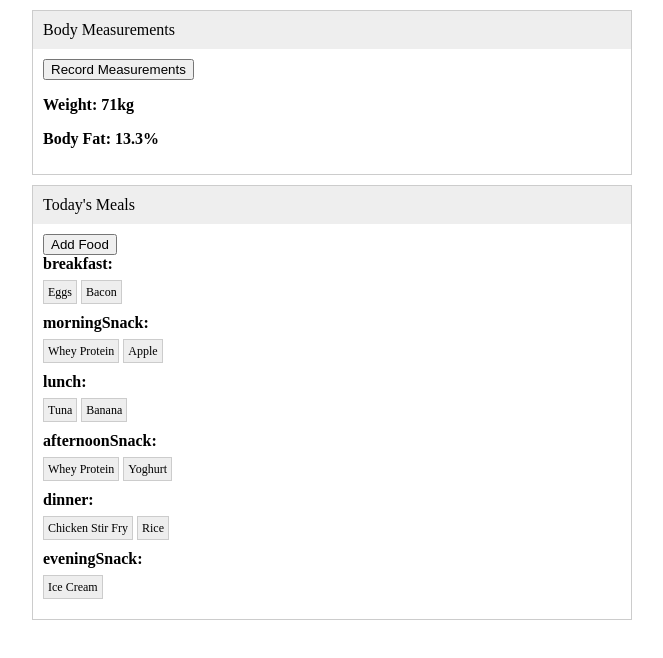
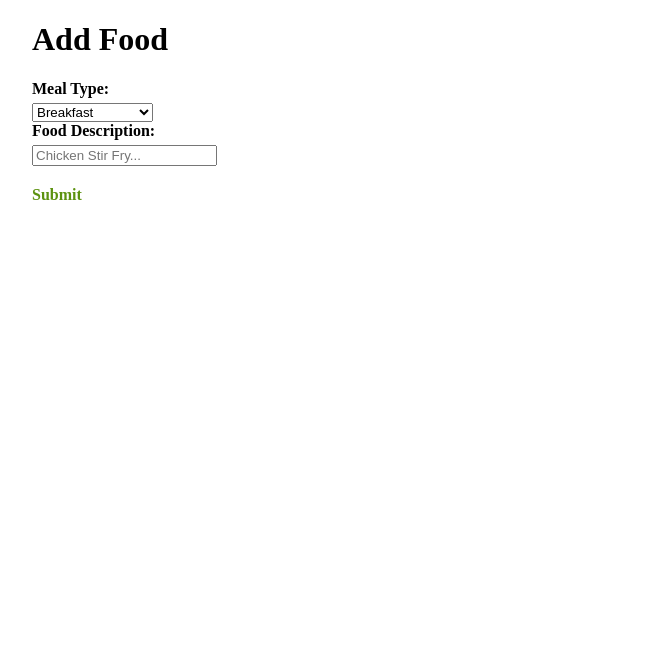
Before and after one commit to florianbar/food-journal-react, a React (Create React App) app: page /add-food in a window 1280 px wide. Shown: the top 658 px of the page, without its empty margins (308-971 px from the left). Built offline with nearby package versions, Linux system fonts and the light colour scheme.

Commit message:
Added Forms

```diff
--- a/src/App.js
+++ b/src/App.js
@@ -1,15 +1,22 @@
 import React, { Component } from 'react';
+import { Switch, Route } from 'react-router-dom';
 
 import classes from './App.module.css';
 import Layout from './hoc/Layout/Layout';
-import Home from './containers/Home/Home';
+import Day from './containers/Day/Day';
+import AddFood from './containers/AddFood/AddFood';
+import RecordMeasurements from './containers/RecordMeasurements/RecordMeasurements';
 
 class App extends Component {
   render () {
     return (
       <div className={classes.App}>
         <Layout>
-          <Home />
+          <Switch>
+            <Route path="/add-food" component={AddFood} />
+            <Route path="/record-measurements" component={RecordMeasurements} />
+            <Route path="/" component={Day} />
+          </Switch>
         </Layout>
       </div>
     );
--- a/src/components/BodyMeasurements/BodyMeasurements.js
+++ b/src/components/BodyMeasurements/BodyMeasurements.js
@@ -1,11 +1,14 @@
 import React from 'react';
 
 import Widget from '../UI/Widget/Widget';
+import Button from '../UI/Button/Button';
 
 const bodyMeasurements = (props) => {
     return (
         <Widget title="Body Measurements">
-            <button>Record Measurements</button>
+            <Button
+                btnType="Success"
+                clicked={props.clicked}>Record Measurements</Button>
             <p>
             <b>Weight: {props.measurements.weight}kg</b>
             </p>
--- a/src/components/Meals/Meals.js
+++ b/src/components/Meals/Meals.js
@@ -2,6 +2,7 @@ import React from 'react';
 
 import classes from './Meals.module.css';
 import Widget from '../UI/Widget/Widget';
+import Button from '../UI/Button/Button';
 
 const meals = (props) => {
     const meals = Object.keys(props.meals).map(meal => {
@@ -19,7 +20,9 @@ const meals = (props) => {
 
     return (
         <Widget title="Today's Meals">
-            <button>Add Food</button>
+            <Button
+                btnType="Success"
+                clicked={props.clicked}>Add Food</Button>
             {meals}
         </Widget>
     );
--- /dev/null
+++ b/src/components/UI/Button/Button.js
@@ -0,0 +1,14 @@
+import React from 'react';
+
+import classes from './Button.module.css';
+
+const button = (props) => (
+    <button
+        disabled={props.disabled}
+        className={[classes.Button, classes[props.btnType]].join(" ")}
+        onClick={props.clicked}>
+        {props.children}
+    </button>
+);
+
+export default button;
--- /dev/null
+++ b/src/components/UI/Button/Button.module.css
@@ -0,0 +1,30 @@
+.Button {
+    display: block;
+    background-color: transparent;
+    border: none;
+    color: white;
+    outline: none;
+    cursor: pointer;
+    font: inherit;
+    padding: 10px;
+    margin: 10px;
+    font-weight: bold;
+}
+
+.Button:first-of-type {
+    margin-left: 0;
+    padding-left: 0;
+}
+
+.Button:disabled {
+    color: #ccc;
+    cursor: not-allowed;
+}
+
+.Success {
+    color: #5C9210;
+}
+
+.Danger {
+    color: #944317;
+}
--- /dev/null
+++ b/src/containers/AddFood/AddFood.js
@@ -0,0 +1,83 @@
+import React, { Component } from 'react';
+
+import Button from '../../components/UI/Button/Button';
+
+class AddFood extends Component {
+    state = {
+        form: {
+            mealType: {
+                options: [
+                    { value: "breakfast", name: "Breakfast" },
+                    { value: "morningSnack", name: "Morning Snack" },
+                    { value: "lunch", name: "Lunch" },
+                    { value: "afternoonSnack", name: "Afternoon Snack" },
+                    { value: "dinner", name: "Dinner" },
+                    { value: "eveningSnack", name: "Evening Snack" }
+                ],
+                value: "breakfast"
+            },
+            food: {
+                value: ""
+            }
+        }
+    }
+
+    componentDidUpdate () {
+        console.log("[componentDidUpdate]", this.state.form);
+    }
+
+    formSubmitHandler = (event) => {
+        event.preventDefault();
+
+        console.log("[formSubmitHandler]", this.state.form);
+    }
+
+    inputChangedHandler = (event, inputName) => {
+        console.log("[inputChangedHandler]", event.target.value);
+
+        const updatedForm = {...this.state.form};
+        const updatedFormElement = {...updatedForm[inputName]};
+        updatedFormElement.value = event.target.value;
+        updatedForm[inputName] = updatedFormElement;
+
+        this.setState({
+            form: updatedForm
+        });
+    }
+
+    render () {
+        const mealTypes = this.state.form.mealType.options.map(meal => {
+            return (
+                <option
+                    key={meal.value}
+                    value={meal.value}
+                >
+                    {meal.name}
+                </option>
+            );
+        });
+
+        return (
+            <form onSubmit={this.formSubmitHandler}>
+                <h1>Add Food</h1>
+
+                <label>Meal Type:</label>
+                <select onChange={(event) => this.inputChangedHandler(event, "mealType")}>
+                    {mealTypes}
+                </select>
+
+                <label>Food Description:</label>
+                <input
+                    type="text"
+                    name="food"
+                    placeholder="Chicken Stir Fry..."
+                    value={this.state.form.food.value}
+                    onChange={(event) => this.inputChangedHandler(event, "food")} />
+
+                <Button btnType="Success">Submit</Button>
+            </form>
+        );
+    }
+};
+
+export default AddFood;
--- a/src/containers/Home/Home.js
+++ b/src/containers/Day/Day.js
@@ -3,7 +3,7 @@ import React, { Component } from 'react';
 import BodyMeasurements from '../../components/BodyMeasurements/BodyMeasurements';
 import Meals from '../../components/Meals/Meals';
 
-class Home extends Component {
+class Day extends Component {
     state = {
         measurements: {
             weight: 71,
@@ -19,14 +19,26 @@ class Home extends Component {
         }
     };
 
+    recordMeasurementsHandler = () => {
+        this.props.history.push("/record-measurements");
+    }
+
+    addFoodHandler = () => {
+        this.props.history.push("/add-food");
+    }
+
     render () {
         return (
             <div>
-                <BodyMeasurements measurements={this.state.measurements} />
-                <Meals meals={this.state.meals} />
+                <BodyMeasurements
+                    measurements={this.state.measurements}
+                    clicked={this.recordMeasurementsHandler} />
+                <Meals
+                    meals={this.state.meals}
+                    clicked={this.addFoodHandler} />
             </div>
         );
     }
 };
 
-export default Home;
+export default Day;
--- /dev/null
+++ b/src/containers/RecordMeasurements/RecordMeasurements.js
@@ -0,0 +1,13 @@
+import React, { Component } from 'react';
+
+class RecordMeasurements extends Component {
+    render () {
+        return (
+            <div>
+                <h1>Record Measurements</h1>
+            </div>
+        );
+    }
+};
+
+export default RecordMeasurements;
--- a/src/index.js
+++ b/src/index.js
@@ -1,13 +1,14 @@
 import React from 'react';
 import ReactDOM from 'react-dom';
+import { BrowserRouter } from 'react-router-dom';
 
 import App from './App';
 import * as serviceWorker from './serviceWorker';
 
 ReactDOM.render(
-  <React.StrictMode>
+  <BrowserRouter>
     <App />
-  </React.StrictMode>,
+  </BrowserRouter>,
   document.getElementById('root')
 );
 
```
